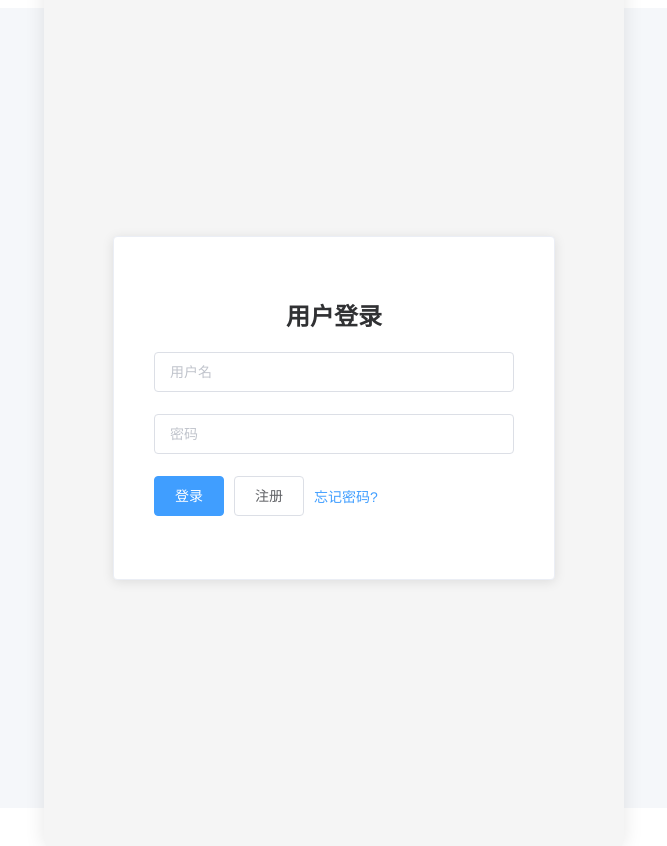
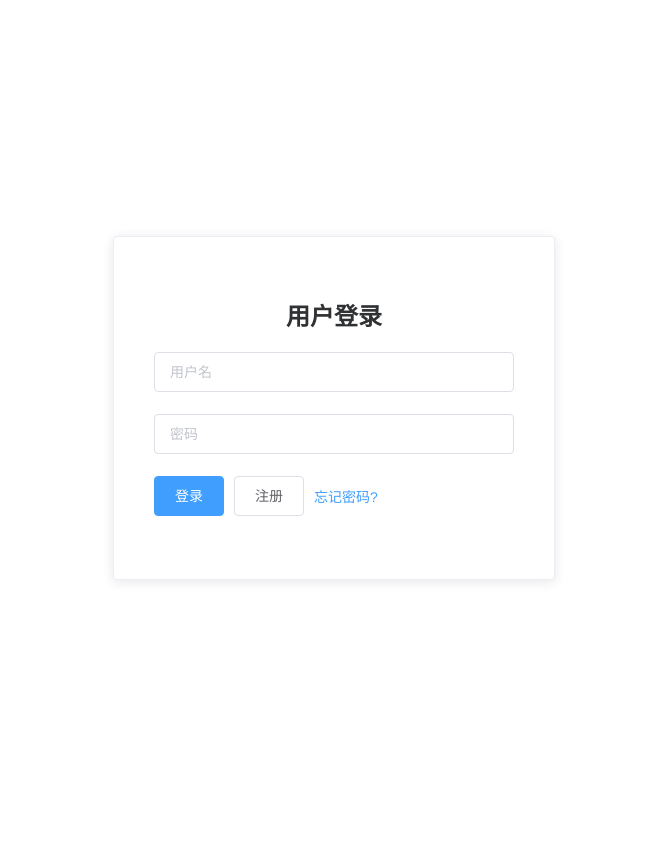
Before and after one commit to Chase-cn/wut-web---, a Vue app: page /#/login in a window 1280 px wide. Shown: the whole page, without its empty margins (306-973 px from the left). Built offline with nearby package versions, Linux system fonts and the light colour scheme.

Commit message:
feat:初步实现登录功能

```diff
--- a/src/App.vue
+++ b/src/App.vue
@@ -39,32 +39,34 @@ export default {
   font-family: 'Avenir', Helvetica, Arial, sans-serif;
   -webkit-font-smoothing: antialiased;
   -moz-osx-font-smoothing: grayscale;
+  /*字体以及一些相关优化*/
   color: #2c3e50;
   height: 100vh;
   display: flex;
-  justify-content: center;
-  align-items: center;
-  background-color: #f5f7fa;
+  justify-content: center;/*水平居中*/
+  align-items: center; /*垂直居中*/
+  /*background-color: #f5f7fa;*/
 }
 
+/*vue的style是全局的,所以说一般局部的要带scoped加以限制*/
 /* 桌面布局样式 (≥800px) */
 .desktop-layout .login-container {
-  width: 40%;
-  min-width: 400px;
-  max-width: 500px;
+  width: 100%;
+  /*min-width: 400px;
+  max-width: 500px;*/
   padding: 40px;
   box-shadow: 0 0 20px rgba(0, 0, 0, 0.1);
   border-radius: 8px;
-  background: white;
+  background-color: white;
 }
 
 /* 移动布局样式 (<800px) */
 .mobile-layout .login-container {
-  width: 90%;
+  width: 100%;
   padding: 20px;
   box-shadow: none;
   border-radius: 0;
-  background: transparent;
+  background-color: white;
 }
 
 .mobile-layout .login-card {
--- a/src/views/Login.vue
+++ b/src/views/Login.vue
@@ -56,7 +56,7 @@ export default {
   justify-content: center;
   align-items: center;
   height: 100vh;
-  background-color: #f5f5f5;
+  background-color: white;
 }
 .login-card {
   width: 400px;
```
